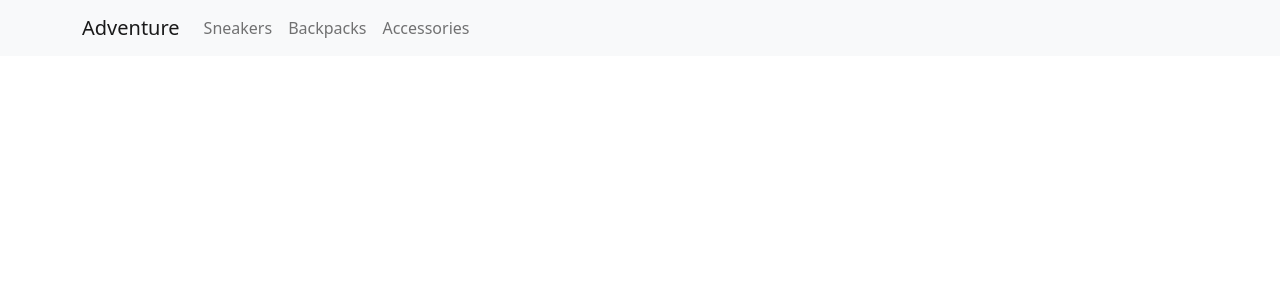
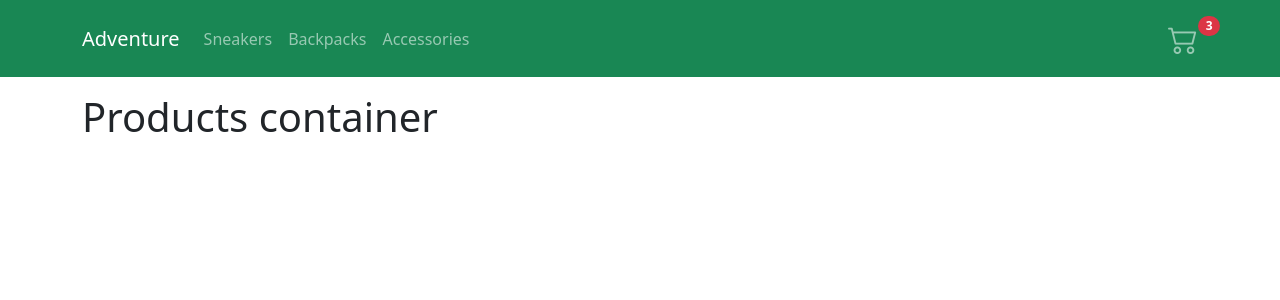
Before and after one commit to JoaquinBuxo/react-ecommerce, a React (Create React App) app: page / in a window 1280 px wide. Shown: the top 300 px of the page. Built offline with nearby package versions, Linux system fonts and the light colour scheme.

Commit message:
creating item list container

```diff
--- a/src/App.js
+++ b/src/App.js
@@ -1,11 +1,14 @@
-// import './App.css';
+import 'bootstrap/dist/css/bootstrap.min.css';
+import 'bootstrap-icons/font/bootstrap-icons.css';
 import NavBar from './components/NavBar';
+import ItemListContainer from './components/ItemListContainer';
 
 function App() {
   return (
     <div className="App">
       <header className="App-header">
         <NavBar />
+        <ItemListContainer greeting="Products container"/>
       </header>
     </div>
   );
--- /dev/null
+++ b/src/components/ItemListContainer.jsx
@@ -0,0 +1,9 @@
+const ItemListContainer = (prop) => {
+    return (
+        <div className="container mt-3">
+            <h1>{prop.greeting}</h1>
+        </div>
+    )
+}
+
+export default ItemListContainer;
--- a/src/components/NavBar.jsx
+++ b/src/components/NavBar.jsx
@@ -1,14 +1,14 @@
-import 'bootstrap/dist/css/bootstrap.min.css';
+import CartWidget from './CartWidget';
 
 const NavBar = () => {
     return (
-        <nav className="navbar navbar-expand-lg navbar-light bg-light">
+        <nav className="navbar navbar-expand-lg navbar-dark bg-success">
             <div className="container">
                 <a className="navbar-brand" href="#">Adventure</a>
                 <button className="navbar-toggler" type="button" data-toggle="collapse" data-target="#navbarNav" aria-controls="navbarNav" aria-expanded="false" aria-label="Toggle navigation">
                     <span className="navbar-toggler-icon"></span>
                 </button>
-                <div className="collapse navbar-collapse" id="navbarNav">
+                <div className="collapse navbar-collapse justify-content-between" id="navbarNav">
                     <ul className="navbar-nav">
                         <li className="nav-item active">
                             <a className="nav-link" href="#">Sneakers<span className="sr-only"></span></a>
@@ -20,6 +20,9 @@ const NavBar = () => {
                             <a className="nav-link" href="#">Accessories</a>
                         </li>
                     </ul>
+                    <span class="navbar-text">
+                        <CartWidget />
+                    </span>
                 </div>
             </div>
         </nav>
```
